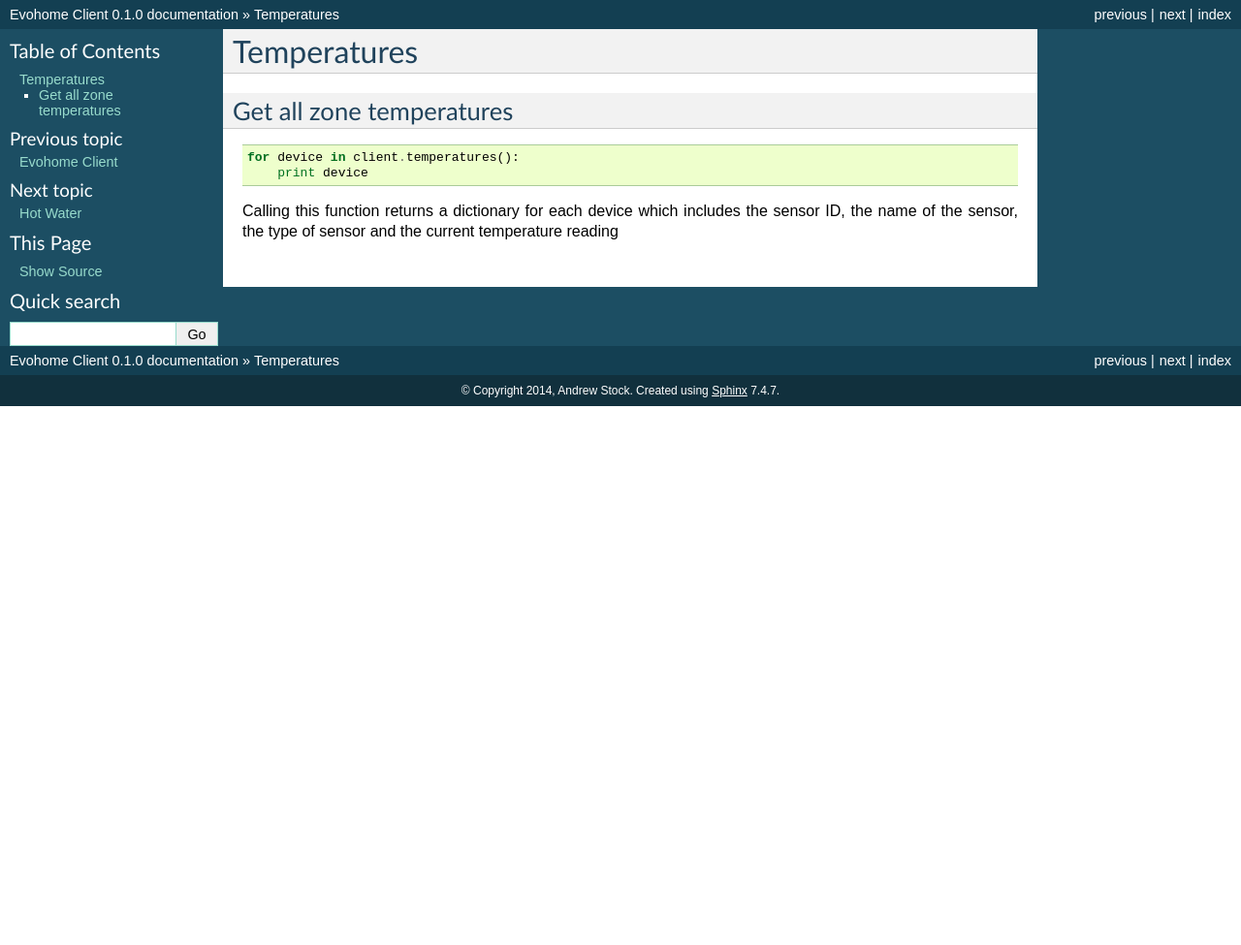
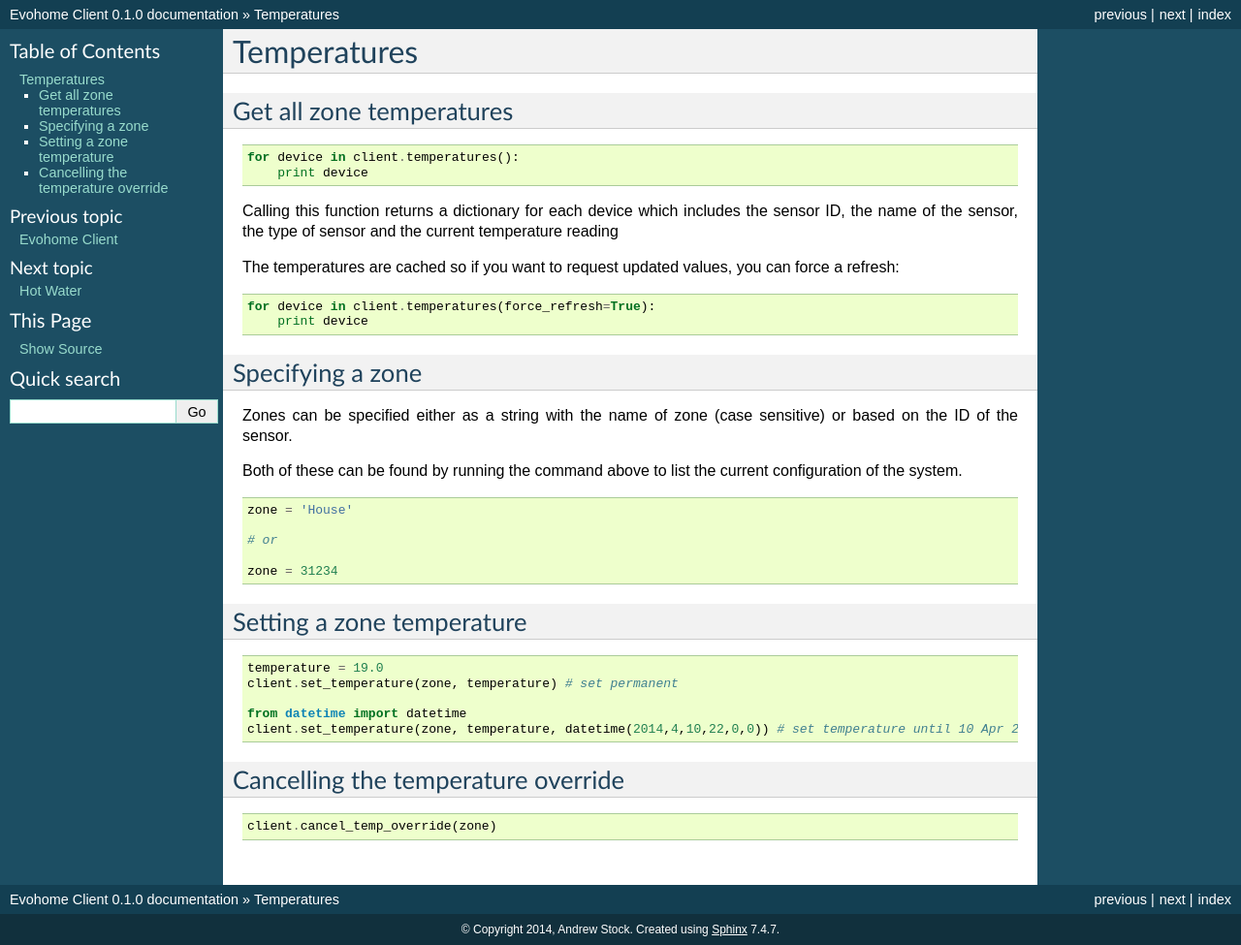
Before and after one commit to watchforstock/evohome-client, a Sphinx documentation site: the page built from docs/source/temperature.rst, in a window 1280 px wide. Shown: the whole page at 97% size. Built offline with Sphinx 7.4.7, drawn with Linux system fonts in a browser that asks for light colours; before the commit the page ends 900 px from its top, so only the background shows below that.

Commit message:
Improvements to documentation

```diff
--- a/docs/source/temperature.rst
+++ b/docs/source/temperature.rst
@@ -11,5 +11,42 @@ Get all zone temperatures
 
 Calling this function returns a dictionary for each device which includes the sensor ID, the name of the sensor, the type of sensor and the current temperature reading
 
-..  Setting a zone temperature
-    --------------------------
+The temperatures are cached so if you want to request updated values, you can force a refresh:
+
+.. code-block:: python
+
+    for device in client.temperatures(force_refresh=True):
+        print device
+
+Specifying a zone
+-----------------
+
+Zones can be specified either as a string with the name of zone (case sensitive) or based on the ID of the sensor.
+
+Both of these can be found by running the command above to list the current configuration of the system.
+
+.. code-block:: python
+
+    zone = 'House'
+
+    # or
+
+    zone = 31234
+
+Setting a zone temperature
+--------------------------
+
+.. code-block:: python
+
+    temperature = 19.0
+    client.set_temperature(zone, temperature) # set permanent
+
+    from datetime import datetime
+    client.set_temperature(zone, temperature, datetime(2014,4,10,22,0,0)) # set temperature until 10 Apr 2014, 10pm
+
+Cancelling the temperature override
+-----------------------------------
+
+.. code-block:: python
+
+    client.cancel_temp_override(zone)
```
Also changed, not shown: docs/source/hotwater.rst (+14 -0 lines), evohomeclient/__init__.py (+4 -4 lines).
